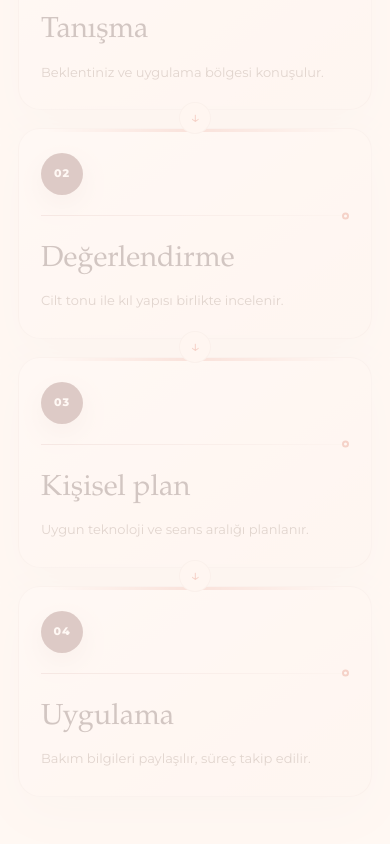
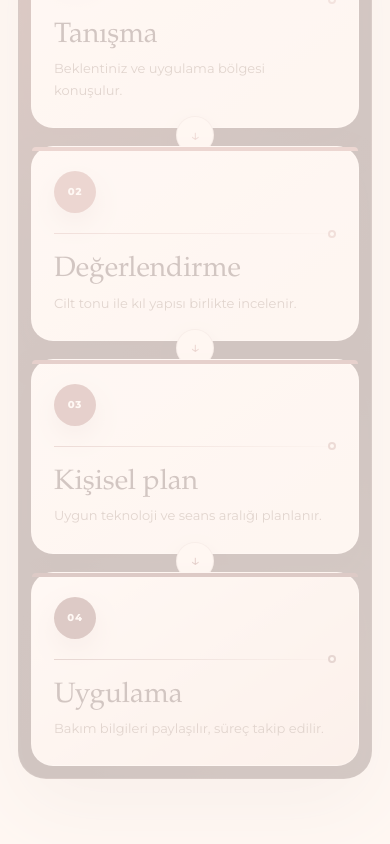
Before and after one commit to SelcukOzcan/nera-lp, a Next.js app: page / in a window 390 px wide. Shown: the part 5660-6504 px from the top of the page. Built offline with nearby package versions, Linux system fonts and the light colour scheme.

Commit message:
feat: refine process roadmap and footer CTA

```diff
--- a/app/globals.css
+++ b/app/globals.css
@@ -392,7 +392,7 @@ a:hover .arrow, button:hover .arrow { transform: translate(3px, -3px); }
 
 /* Process */
 .process { background: #fffdf9; }
-.process-heading { display: grid; grid-template-columns: 0.9fr 1.1fr; margin-bottom: 76px; }
+.process-heading { display: grid; grid-template-columns: 0.9fr 1.1fr; margin-bottom: 60px; }
 .process-heading .eyebrow { grid-column: 1 / -1; }
 .process-heading h2 { grid-column: 1 / -1; max-width: 920px; }
 .process-heading h2 em {
@@ -412,25 +412,43 @@ a:hover .arrow, button:hover .arrow { transform: translate(3px, -3px); }
   background: linear-gradient(90deg, rgba(184, 126, 123, 0.08), rgba(184, 126, 123, 0.3) 22%, rgba(184, 126, 123, 0.16) 82%, transparent);
   transform: rotate(-1.2deg);
 }
-.process-path { position: relative; display: grid; grid-template-columns: repeat(4, 1fr); gap: 22px; }
+.process-path {
+  position: relative;
+  isolation: isolate;
+  display: grid;
+  grid-template-columns: repeat(4, minmax(0, 1fr));
+  gap: 12px;
+  overflow: hidden;
+  padding: 18px;
+  background: linear-gradient(125deg, #4a2929 0%, var(--wine-dark) 52%, #2c1818 100%);
+  border: 1px solid rgba(255, 255, 255, 0.08);
+  border-radius: 36px;
+  box-shadow: 0 30px 80px rgba(53, 29, 29, 0.16);
+}
+.process-path::before { content: ""; position: absolute; z-index: -1; inset: 0; background: radial-gradient(circle at 12% 12%, rgba(210, 82, 57, 0.2), transparent 30%), radial-gradient(circle at 88% 88%, rgba(217, 182, 170, 0.14), transparent 34%); }
 .process-path article {
+  --step-accent: #b87e7b;
   position: relative;
-  min-height: 270px;
+  z-index: 1;
+  min-height: 260px;
   overflow: visible;
   padding: 28px 26px 30px;
-  border: 1px solid rgba(116, 57, 58, 0.12);
-  border-radius: 28px;
-  background: linear-gradient(145deg, #fff 0%, #fbf3ef 100%);
-  box-shadow: 0 18px 52px rgba(74, 39, 38, 0.07);
+  border: 1px solid rgba(255, 255, 255, 0.5);
+  border-radius: 24px;
+  background: linear-gradient(145deg, rgba(255, 255, 255, 0.99) 0%, #fbf3ef 100%);
+  box-shadow: 0 18px 42px rgba(21, 10, 10, 0.13);
   transition: transform 0.3s ease, border-color 0.3s ease, box-shadow 0.3s ease;
 }
-.process-path article::before { content: ""; position: absolute; top: 0; right: 26px; left: 26px; height: 3px; border-radius: 0 0 999px 999px; background: linear-gradient(90deg, transparent, var(--rose), transparent); opacity: 0.58; }
-.process-path article:not(:last-child)::after { content: "→"; position: absolute; z-index: 3; top: 50%; right: -27px; width: 32px; height: 32px; display: grid; place-items: center; border: 1px solid rgba(116, 57, 58, 0.14); border-radius: 50%; background: var(--paper); color: var(--rose); font-size: 17px; transform: translateY(-50%); }
-.process-path article:hover { border-color: rgba(116, 57, 58, 0.24); box-shadow: 0 24px 64px rgba(74, 39, 38, 0.11); transform: translateY(-5px); }
-.process-path article > span { width: 48px; height: 48px; display: grid; place-items: center; margin-bottom: 26px; border-radius: 50%; background: var(--wine); color: #fff; font-family: var(--sans); font-size: 11px; font-style: normal; font-weight: 800; letter-spacing: 0.08em; box-shadow: 0 9px 24px rgba(116, 57, 58, 0.18); }
-.process-path article > i { position: relative; width: 100%; height: 1px; display: block; margin: 0 0 28px; background: linear-gradient(90deg, rgba(184, 126, 123, 0.58), rgba(184, 126, 123, 0.08)); }
-.process-path article > i::after { content: ""; position: absolute; top: 50%; right: 0; width: 7px; height: 7px; border: 2px solid var(--rose); border-radius: 50%; background: #fff; transform: translateY(-50%); }
-.process-path h3 { margin-bottom: 12px; color: var(--wine-dark); font-family: var(--serif); font-size: 29px; font-weight: 400; }
+.process-path article:nth-child(2) { --step-accent: #a86662; }
+.process-path article:nth-child(3) { --step-accent: #8c4c49; }
+.process-path article:nth-child(4) { --step-accent: var(--wine); background: linear-gradient(145deg, #fff 0%, #f0ddd5 100%); }
+.process-path article::before { content: ""; position: absolute; top: 0; right: 0; left: 0; height: 4px; border-radius: 24px 24px 0 0; background: var(--step-accent); }
+.process-path article:not(:last-child)::after { content: "→"; position: absolute; z-index: 3; top: 50%; right: -25px; width: 38px; height: 38px; display: grid; place-items: center; border: 1px solid rgba(102, 49, 48, 0.2); border-radius: 50%; background: #fffaf6; color: var(--step-accent); font-size: 17px; box-shadow: 0 7px 18px rgba(53, 29, 29, 0.14); transform: translateY(-50%); }
+.process-path article:hover { border-color: rgba(255, 255, 255, 0.82); box-shadow: 0 24px 56px rgba(21, 10, 10, 0.2); transform: translateY(-5px); }
+.process-path article > span { width: 50px; height: 50px; display: grid; place-items: center; margin-bottom: 25px; border-radius: 50%; background: var(--step-accent); color: #fff; font-family: var(--sans); font-size: 10px; font-style: normal; font-weight: 800; letter-spacing: 0.08em; box-shadow: 0 10px 24px rgba(116, 57, 58, 0.2); }
+.process-path article > i { position: relative; width: 100%; height: 1px; display: block; margin: 0 0 27px; background: linear-gradient(90deg, var(--step-accent), rgba(184, 126, 123, 0.08)); opacity: 0.72; }
+.process-path article > i::after { content: ""; position: absolute; top: 50%; right: 0; width: 8px; height: 8px; border: 2px solid var(--step-accent); border-radius: 50%; background: #fff; transform: translateY(-50%); }
+.process-path h3 { margin-bottom: 11px; color: var(--wine-dark); font-family: var(--serif); font-size: 28px; font-weight: 400; line-height: 1.08; }
 .process-path p { max-width: 250px; margin: 0; color: var(--muted); font-size: 13px; line-height: 1.65; }
 
 /* Nera */
@@ -507,14 +525,14 @@ a:hover .arrow, button:hover .arrow { transform: translate(3px, -3px); }
 .site-footer { position: relative; overflow: hidden; padding: 0; color: var(--paper); background: var(--wine-dark); }
 .site-footer::before { content: ""; position: absolute; top: -280px; right: -230px; width: 520px; height: 520px; border: 1px solid rgba(255, 247, 241, 0.08); border-radius: 50%; box-shadow: 0 0 0 84px rgba(255, 247, 241, 0.025), 0 0 0 168px rgba(255, 247, 241, 0.018); }
 .footer-inner { position: relative; z-index: 1; width: min(100% - 44px, 1240px); margin: 0 auto; }
-.footer-conversion { display: grid; grid-template-columns: 1.2fr 0.8fr; gap: 8vw; align-items: end; padding: clamp(74px, 8vw, 112px) 0; border-bottom: 1px solid rgba(255, 247, 241, 0.14); }
+.footer-conversion { display: grid; grid-template-columns: minmax(0, 1.35fr) minmax(330px, 0.65fr); gap: clamp(42px, 6vw, 82px); align-items: center; padding: clamp(52px, 5.5vw, 76px) 0; border-bottom: 1px solid rgba(255, 247, 241, 0.14); }
 .footer-eyebrow { display: inline-flex; align-items: center; gap: 10px; margin-bottom: 18px; color: #e3a18e; font-size: 9px; font-weight: 700; letter-spacing: 0.18em; text-transform: uppercase; }
 .footer-eyebrow::before { content: ""; width: 30px; height: 1px; background: var(--rose); }
-.footer-conversion h2 { max-width: 760px; margin: 0; color: #fff7f1; font-size: clamp(44px, 5.3vw, 76px); line-height: 0.98; }
+.footer-conversion h2 { max-width: 680px; margin: 0; color: #fff7f1; font-size: clamp(42px, 4.3vw, 62px); line-height: 0.98; }
 .footer-conversion h2 em { display: block; color: #e49a88; font-style: normal; }
-.footer-conversion p { max-width: 700px; margin: 26px 0 0; color: #d8c4bd; font-size: 14px; }
-.footer-buttons { display: grid; gap: 12px; }
-.footer-button { min-height: 58px; display: flex; align-items: center; justify-content: space-between; gap: 24px; padding: 0 22px; color: #fff7f1; border: 1px solid rgba(255, 247, 241, 0.32); border-radius: 999px; font-size: 11px; font-weight: 700; transition: border-color 0.25s ease, background 0.25s ease, transform 0.25s ease; }
+.footer-conversion p { max-width: 650px; margin: 18px 0 0; color: #d8c4bd; font-size: 13px; line-height: 1.65; }
+.footer-buttons { width: 100%; max-width: 410px; display: grid; justify-self: end; gap: 10px; padding: 12px; background: rgba(255, 247, 241, 0.04); border: 1px solid rgba(255, 247, 241, 0.1); border-radius: 28px; }
+.footer-button { min-height: 54px; display: flex; align-items: center; justify-content: space-between; gap: 24px; padding: 0 22px; color: #fff7f1; border: 1px solid rgba(255, 247, 241, 0.32); border-radius: 999px; font-size: 11px; font-weight: 700; transition: border-color 0.25s ease, background 0.25s ease, transform 0.25s ease; }
 .footer-button:hover { border-color: var(--rose); transform: translateY(-2px); }
 .footer-button-primary { color: var(--wine-dark); background: #fff7f1; border-color: #fff7f1; }
 .footer-button-primary:hover { color: #fff; background: var(--rose); }
@@ -633,15 +651,17 @@ html:has(.analysis-dialog[open]) { overflow: hidden; }
   .device-visual { min-height: 360px; }
   .device-visual img, .device-panel-light .device-visual img { padding: 55px 30px 0; }
   .device-copy { padding: 32px 28px 40px; }
-  .process-path { gap: 12px; }
+  .process-path { grid-template-columns: repeat(2, minmax(0, 1fr)); gap: 12px; }
+  .process-path article { min-height: 240px; }
+  .process-path article:not(:last-child)::after { display: none; }
   .why { grid-template-columns: 1fr; padding: 18px; }
   .why-media { min-height: 530px; border-radius: 30px 92px 30px 30px; }
   .why-panel { margin: -70px 20px 20px; padding: 58px 48px; }
   .conversion { grid-template-columns: 1fr; gap: 48px; }
   .conversion-intro { max-width: 760px; }
   .faq { grid-template-columns: 1fr; gap: 46px; }
-  .footer-conversion { grid-template-columns: 1fr; gap: 42px; }
-  .footer-buttons { max-width: 520px; }
+  .footer-conversion { grid-template-columns: minmax(0, 1.15fr) minmax(280px, 0.85fr); gap: 32px; }
+  .footer-buttons { max-width: none; }
   .footer-main { grid-template-columns: 1fr 0.75fr 1fr; gap: 5vw; }
 }
 
@@ -695,9 +715,9 @@ html:has(.analysis-dialog[open]) { overflow: hidden; }
   .device-copy h3 { font-size: 44px; }
 
   .process-heading { display: block; margin-bottom: 48px; }
-  .process-path { grid-template-columns: 1fr; gap: 18px; padding-left: 0; }
+  .process-path { grid-template-columns: 1fr; gap: 18px; padding: 12px; border-radius: 28px; }
   .process-path article { min-height: 0; display: block; padding: 24px 22px 26px; border-radius: 22px; }
-  .process-path article:not(:last-child)::after { content: "↓"; top: auto; right: auto; bottom: -25px; left: 50%; transform: translateX(-50%); }
+  .process-path article:not(:last-child)::after { content: "↓"; top: auto; right: auto; bottom: -27px; left: 50%; display: grid; transform: translateX(-50%); }
   .process-path article > span { width: 42px; height: 42px; margin-bottom: 20px; }
   .process-path article > i { margin-bottom: 21px; }
   .process-path h3 { margin-bottom: 7px; }
@@ -721,8 +741,11 @@ html:has(.analysis-dialog[open]) { overflow: hidden; }
   .faq-list details p { padding-right: 4px; padding-left: 42px; }
 
   .footer-inner { width: min(100% - 36px, 1240px); }
-  .footer-conversion { padding: 70px 0 58px; }
-  .footer-conversion h2 { font-size: clamp(42px, 12vw, 58px); }
+  .footer-conversion { grid-template-columns: 1fr; gap: 26px; padding: 54px 0 46px; }
+  .footer-conversion h2 { max-width: 12ch; font-size: clamp(40px, 11vw, 52px); }
+  .footer-conversion p { margin-top: 16px; }
+  .footer-buttons { max-width: none; padding: 9px; border-radius: 23px; }
+  .footer-button { min-height: 52px; }
   .footer-main { grid-template-columns: 1fr; gap: 42px; padding: 58px 0; }
   .footer-bottom { align-items: flex-start; flex-direction: column; justify-content: center; gap: 16px; padding: 24px 0; }
   .footer-bottom nav { justify-content: flex-start; }
```
